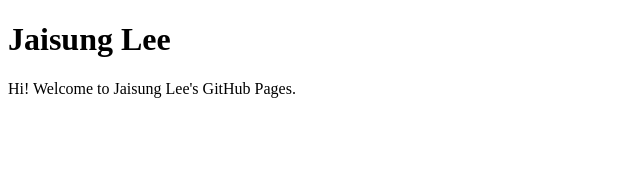
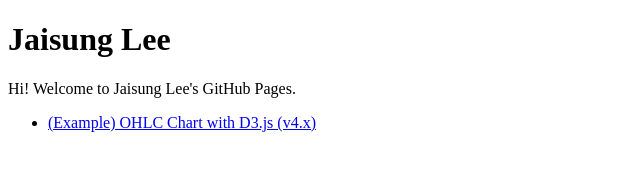
Before and after one commit to jslivane/jslivane.github.io, a plain HTML site: page index.html in a window 1280 px wide. Shown: the whole page, without its empty margins (0-640 px from the left). Drawn offline with Linux system fonts and the light colour scheme.

Commit message:
메인페이지 링크 추가

```diff
--- a/index.html
+++ b/index.html
@@ -3,5 +3,10 @@
 <body>
 <h1>Jaisung Lee</h1>
 <p>Hi! Welcome to Jaisung Lee's GitHub Pages.</p>
+
+<ul>
+	<li><a href="/d3-ohlc/">(Example) OHLC Chart with D3.js (v4.x)</a></li>
+</ul>
+
 </body>
 </html>
```
